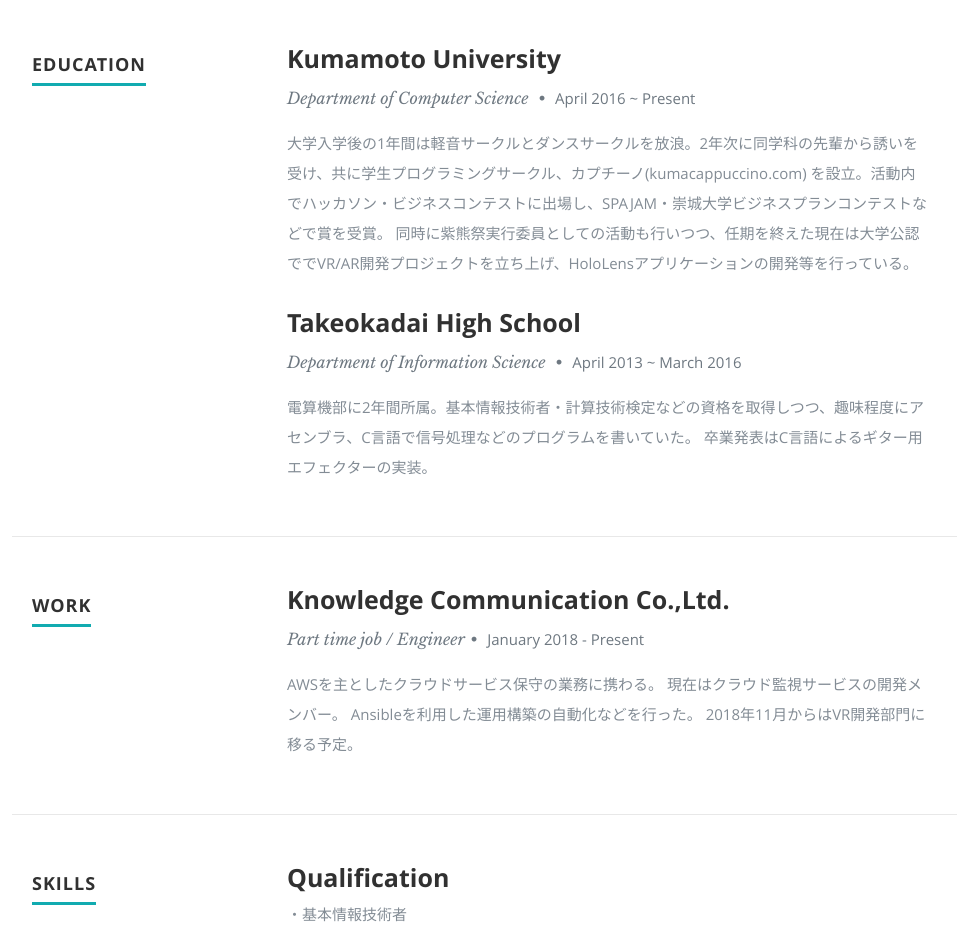
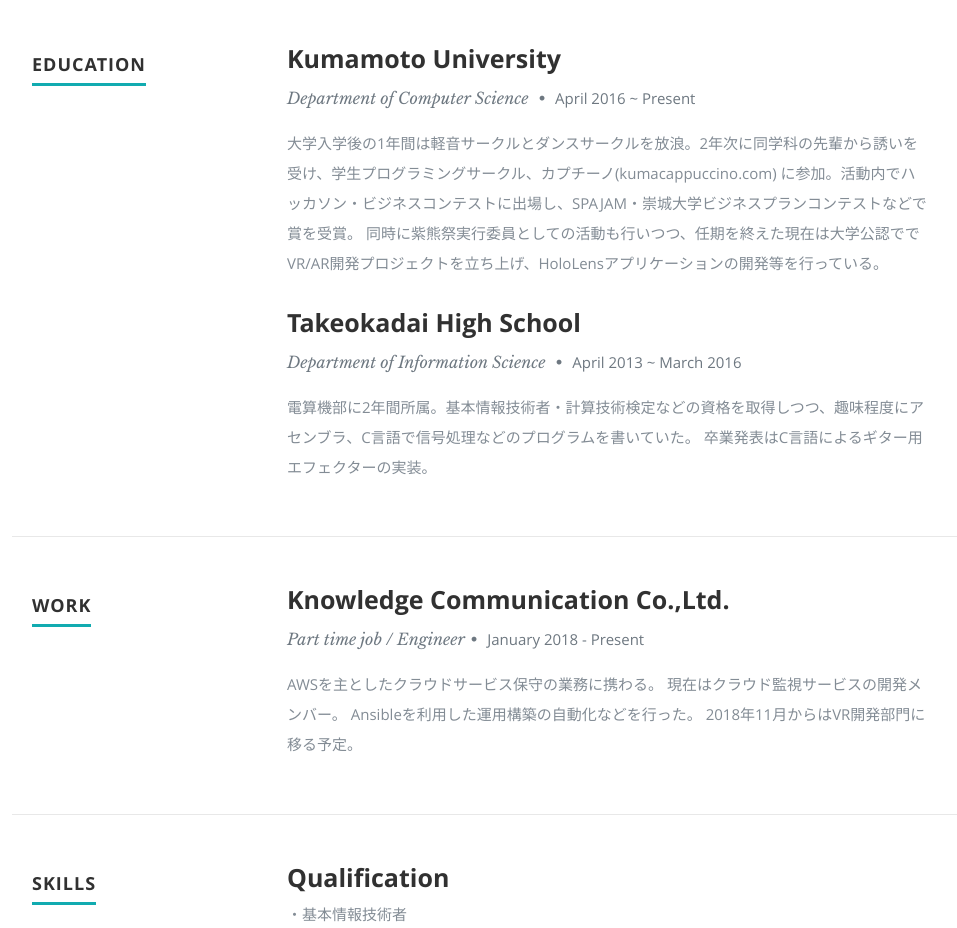
Before and after one commit to namiwavess/namiwavess.github.io, a plain HTML site: page index.html in a window 1280 px wide. Shown: the part 1140-2068 px from the top of the page, without its empty margins (118-1075 px from the left). Drawn offline with nearby package versions, Linux system fonts and the light colour scheme.

Commit message:
Update index.html

```diff
--- a/index.html
+++ b/index.html
@@ -128,8 +128,8 @@
                   <p class="info">Department of Computer Science <span>&bull;</span> <em class="date">April 2016 ~ Present</em></p>
 
                   <p>
-                    大学入学後の1年間は軽音サークルとダンスサークルを放浪。2年次に同学科の先輩から誘いを受け、共に学生プログラミングサークル、カプチーノ(kumacappuccino.com)
-                    を設立。活動内でハッカソン・ビジネスコンテストに出場し、SPAJAM・崇城大学ビジネスプランコンテストなどで賞を受賞。
+                    大学入学後の1年間は軽音サークルとダンスサークルを放浪。2年次に同学科の先輩から誘いを受け、学生プログラミングサークル、カプチーノ(kumacappuccino.com)
+                    に参加。活動内でハッカソン・ビジネスコンテストに出場し、SPAJAM・崇城大学ビジネスプランコンテストなどで賞を受賞。
                     同時に紫熊祭実行委員としての活動も行いつつ、任期を終えた現在は大学公認ででVR/AR開発プロジェクトを立ち上げ、HoloLensアプリケーションの開発等を行っている。
                   </p>
 
```
